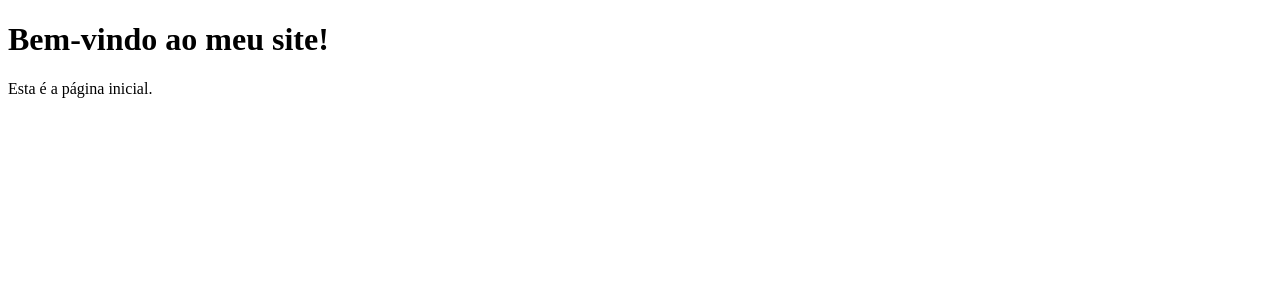
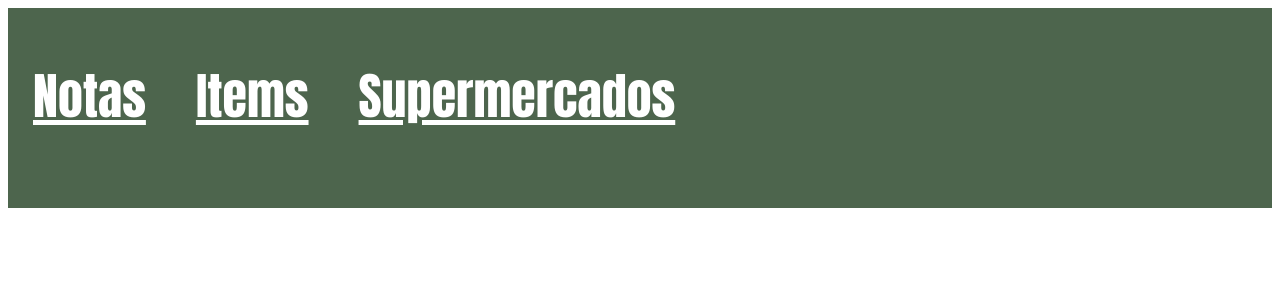
Before and after one commit to Boicote13/Controle_precos, a Django app: page / in a window 1280 px wide. Shown: the top 300 px of the page. Run offline with Django 5.2, Linux system fonts and the light colour scheme.

Commit message:
CSS customizations

```diff
--- a/controle_precos/settings.py
+++ b/controle_precos/settings.py
@@ -120,7 +120,7 @@ USE_TZ = True
 STATIC_URL = 'static/'
 
 STATICFILES_DIRS = [
-    BASE_DIR / "static"
+    BASE_DIR / "notas_fiscais/static"
 ]
 
 STATICFILES_ROOT = f'{BASE_DIR}/notas_fiscais/static/notas_fiscais/style.css'
--- a/notas_fiscais/static/notas_fiscais/style.css
+++ b/notas_fiscais/static/notas_fiscais/style.css
@@ -1,17 +1,37 @@
-div {
-    background-color: rgb(174,206,228);
+nav {
+    display: inline-flex;
+    background-color: rgb(77,101,77);
+    /* background-image: ; */
     height: 200px;
+    width: 100%;
+}
+
+a {
+    font-family: Impact, Haettenschweiler, 'Arial Narrow Bold', sans-serif;
+    font-size: 50px;
+    text-align: center;
+    padding: 50px 25px;
+    color: white;
+}
+
+a:hover {
+    background-color: rgb(234,221,198);
+    color: rgb(77,101,77);
 }
 
 h1 {
     font-size: 45px ;
     color:black;
     padding: 23px;
+    width: 300px;
 }
 
 h2 {
     color:black;
-    font-size: medium;
+    font-size: 20px;
+    padding: 23px;
+    /* margin-left: 400px; */
+    width: 200px;
 }
 
 h3 {
@@ -25,4 +45,4 @@ h3 {
 #aecee4	(174,206,228)
 #88a4c9	(136,164,201)
 #b2ff59	(178,255,89)
-/*
+*/
--- a/notas_fiscais/templates/notas_fiscais/home.html
+++ b/notas_fiscais/templates/notas_fiscais/home.html
@@ -1,10 +1,16 @@
 <!DOCTYPE html>
+{% load static %}
 <html>
 <head>
+    <link rel="stylesheet" href="{% static 'notas_fiscais/style.css' %}">
     <title>Minha Homepage</title>
 </head>
-<body>
-    <h1>Bem-vindo ao meu site!</h1>
-    <p>Esta é a página inicial.</p>
-</body>
+<nav>
+    <a class="hover" href="#"> Notas </a>
+    <a class="hover" href="#"> Items </a>
+    <a class="hover" href="#"> Supermercados </a>
+</nav>
+<div>
+
+</div>
 </html>
```
